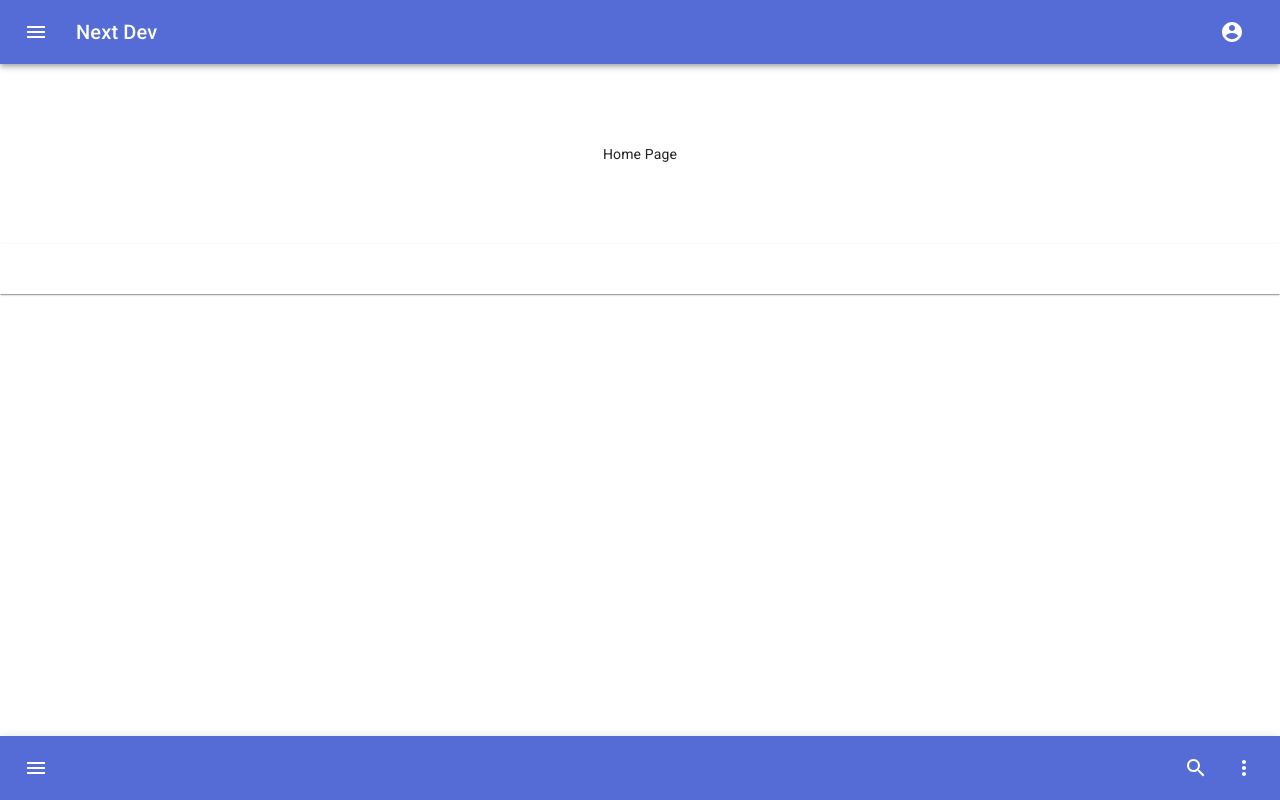
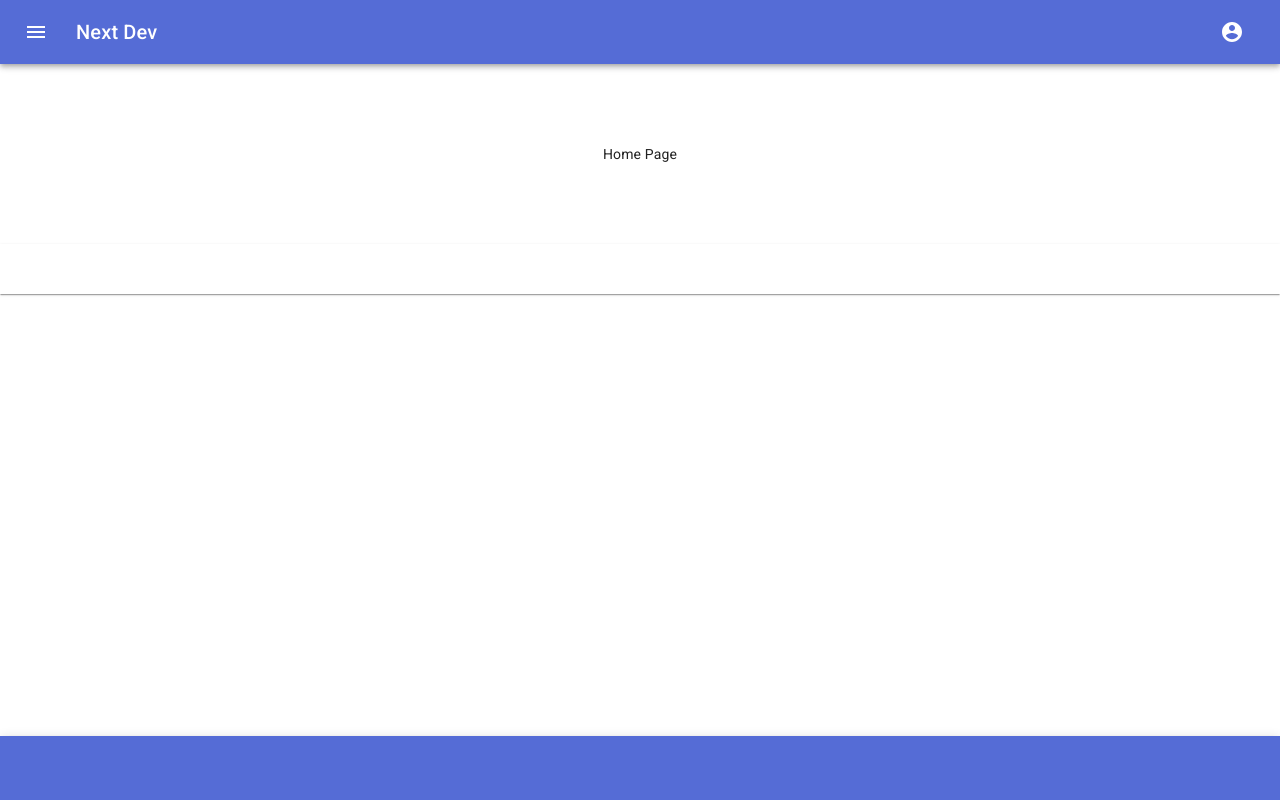
Before and after one commit to kaori-tokashiki/next-dev, a Next.js app: page / in a window 1280 px wide. Built offline with nearby package versions, Linux system fonts and the light colour scheme.

Commit message:
remove icons in footer

```diff
--- a/src/components/Footer.tsx
+++ b/src/components/Footer.tsx
@@ -51,16 +51,6 @@ const Footer: React.FC = () => {
       </Paper>
       <AppBar position="fixed" color="primary" className={classes.appBar}>
         <Toolbar>
-          <IconButton edge="start" color="inherit" aria-label="open drawer">
-            <MenuIcon />
-          </IconButton>
-          <div className={classes.grow} />
-          <IconButton color="inherit">
-            <SearchIcon />
-          </IconButton>
-          <IconButton edge="end" color="inherit">
-            <MoreIcon />
-          </IconButton>
         </Toolbar>
       </AppBar>
     </React.Fragment>
```
